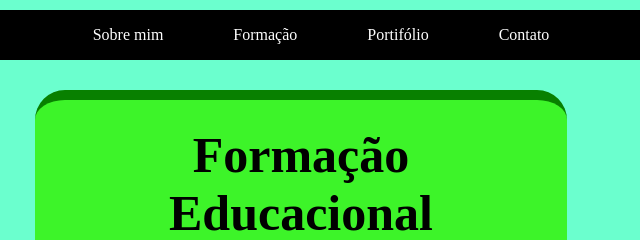
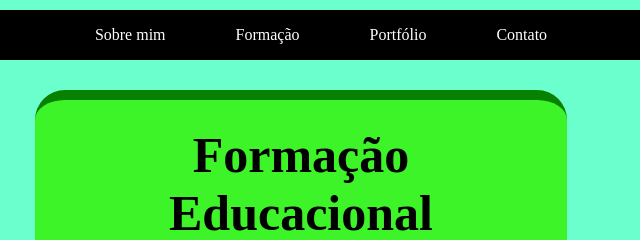
Before and after one commit to rafaelriba/PortfolioPessoal, a plain HTML site: page formacao.html in a window 1280 px wide. Shown: the top 240 px of the page, 339-979 px from the left. Drawn offline with Linux system fonts and the light colour scheme.

Commit message:
Update formacao.html

```diff
--- a/formacao.html
+++ b/formacao.html
@@ -16,7 +16,7 @@
     <ul>
       <li><a href="index.html">Sobre mim</a></li>
       <li><a href="formacao.html">Formação</a></li>
-      <li><a href="portfolio.html">Portifólio</a></li>
+      <li><a href="portfolio.html">Portfólio</a></li>
       <li><a href="contato.html">Contato</a></li>
     </ul>
   </nav>
```
